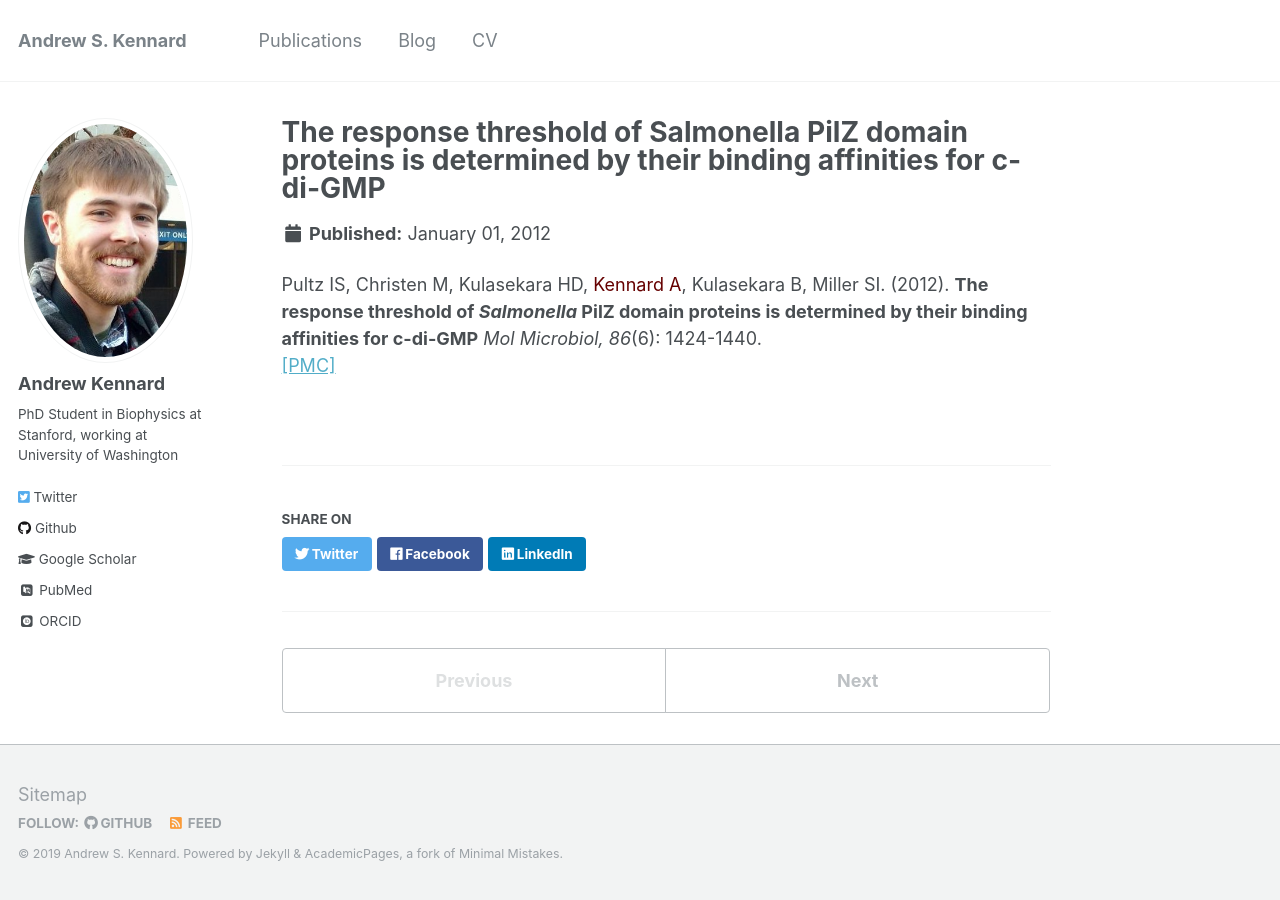
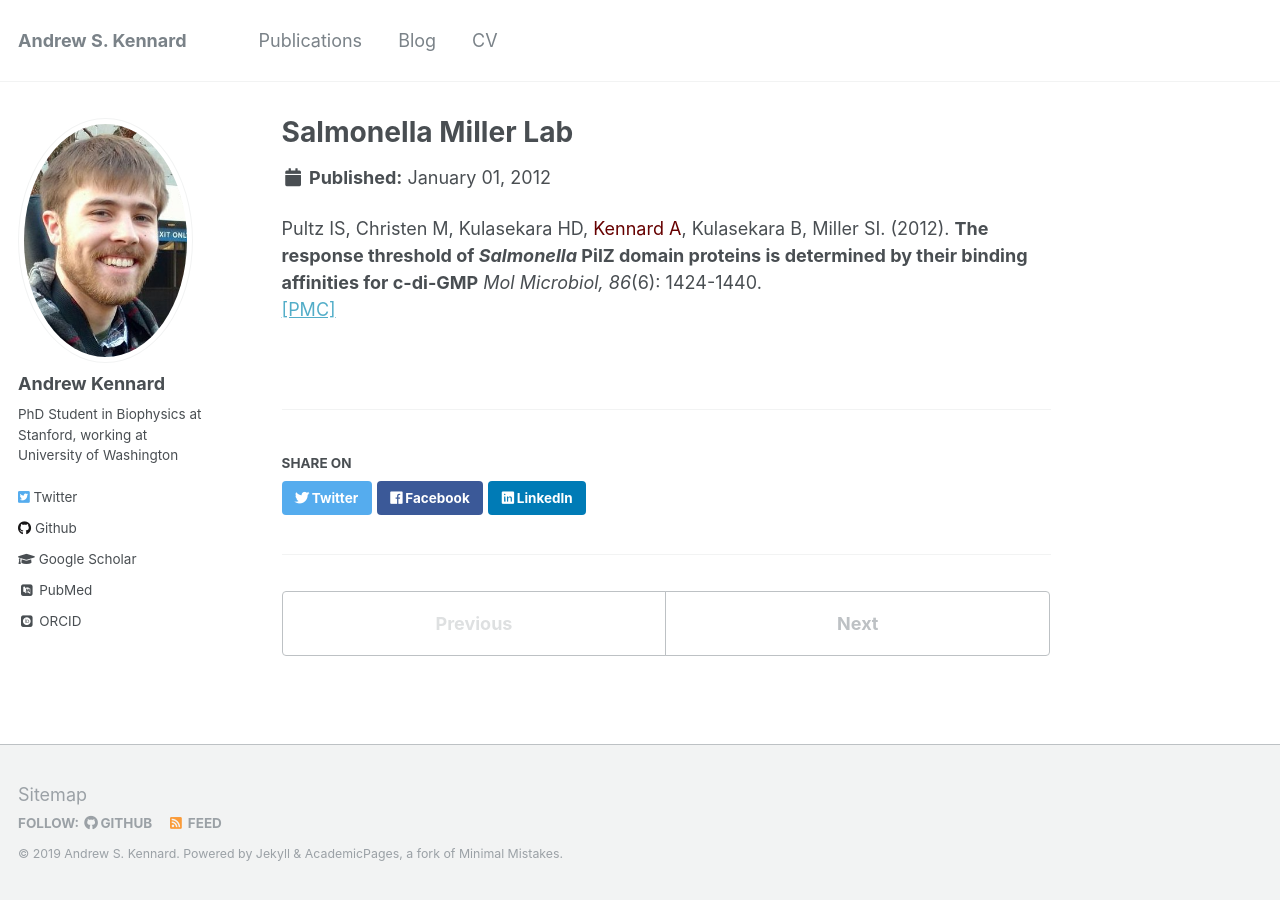
Before and after one commit to andrewkennard/andrewkennard.github.io, a Jekyll site: the page built from _publications/2012-01-01-salmonella-miller-lab.md, in a window 1280 px wide. Built offline with Jekyll 4.4.1, drawn with Linux system fonts in a browser that asks for light colours; some web fonts are replaced.

Commit message:
Remove metadata from one test publication

```diff
--- a/_publications/2012-01-01-salmonella-miller-lab.md
+++ b/_publications/2012-01-01-salmonella-miller-lab.md
@@ -1,8 +1,5 @@
 ---
-title: "The response threshold of Salmonella PilZ domain proteins is determined by their binding affinities for c-di-GMP"
 collection: publications
-date: 2012-01-01
-paperurl: 'https://www.ncbi.nlm.nih.gov/pmc/articles/PMC5034864'
 ---
 Pultz IS, Christen M, Kulasekara HD, <span style="color: #660000;">Kennard A</span>,
 Kulasekara B, Miller SI. (2012). <b>The response threshold of <i>Salmonella</i>
```
